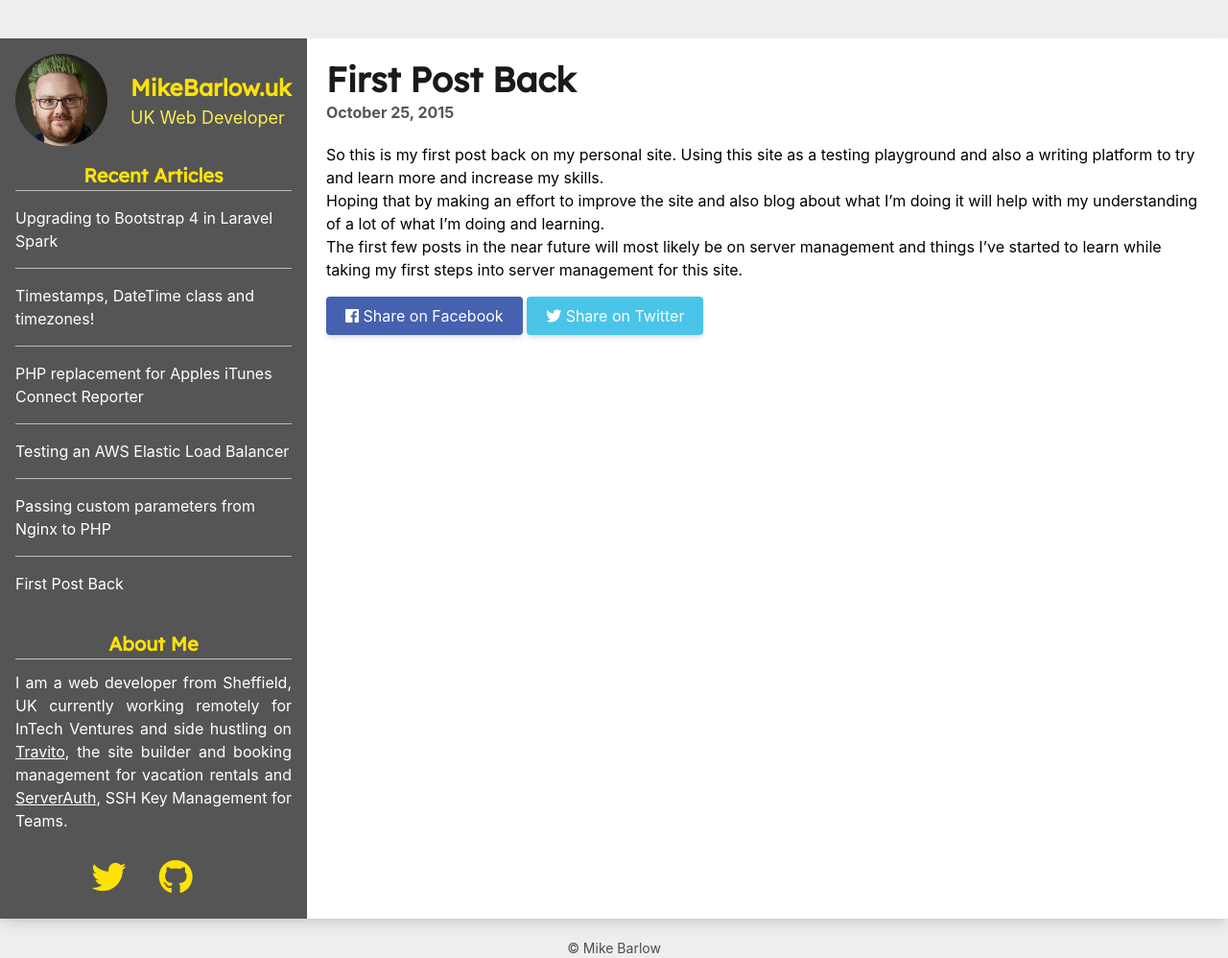
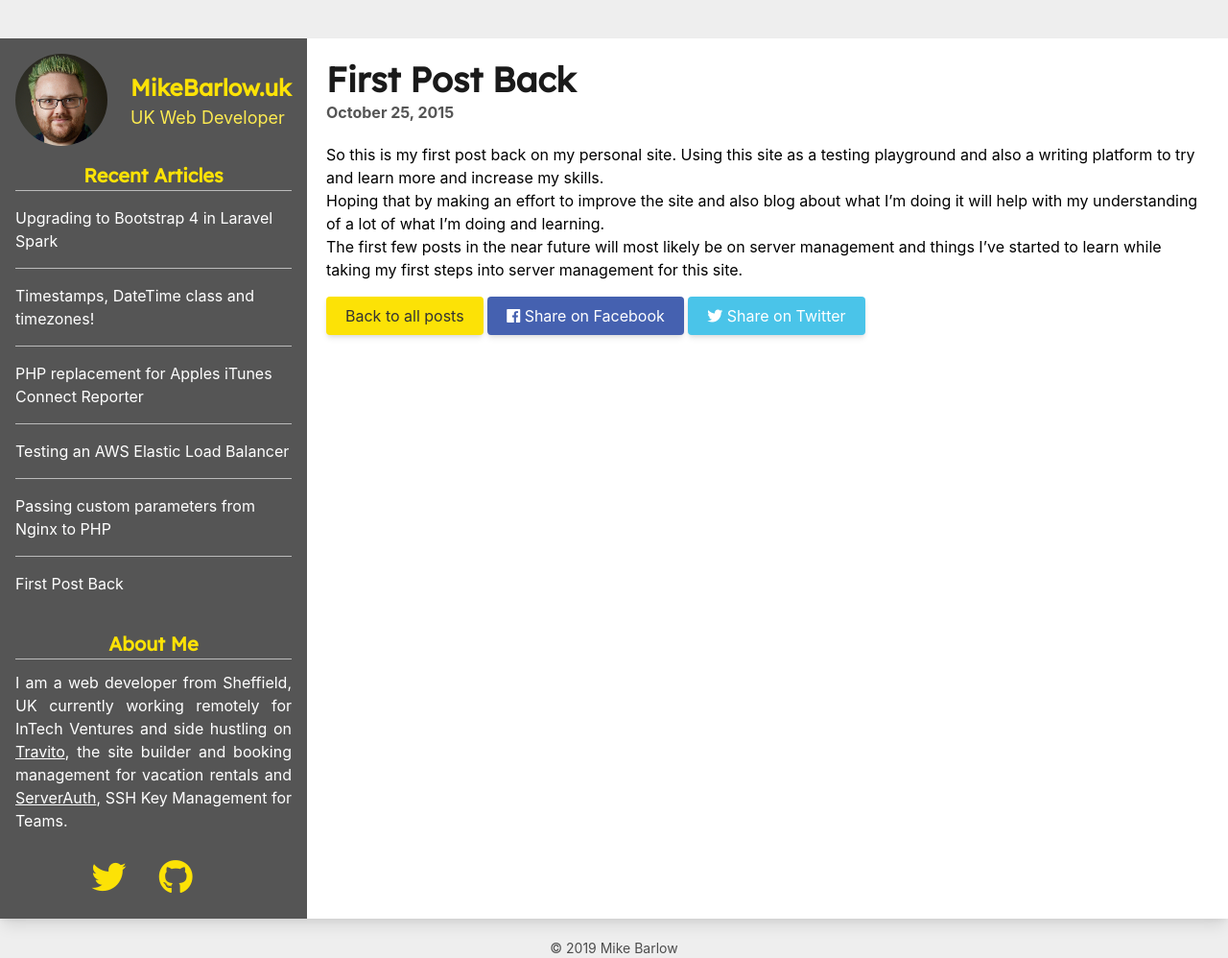
Before and after one commit to peakstoneuk/peakstoneuk.github.io, a Jekyll site: the page built from _posts/2015-10-25-first-post-back.markdown, in a window 1280 px wide. Shown: the whole page at 96% size. Built offline with Jekyll 4.4.1, drawn with Linux system fonts in a browser that asks for light colours.

Commit message:
Fixed copyright date. Added back to all posts button

```diff
--- a/_includes/footer.html
+++ b/_includes/footer.html
@@ -4,6 +4,6 @@
 
 <div class="w-full text-center">
     <p class="text-gray-600 text-sm mt-5">
-        &copy; <?=date('Y')?> Mike Barlow
+        &copy; 2019 Mike Barlow
     </p>
 </div>
--- a/_layouts/post.html
+++ b/_layouts/post.html
@@ -13,6 +13,10 @@ layout: default
             {{ content }}
         </div>
 
+        <a href="/" class="btn btn-primary">
+            Back to all posts
+        </a>
+
         <a href="https://www.facebook.com/sharer.php?t={{ page.title }}&amp;u={{ page.url | replace:'index.html','' | prepend: site.baseurl | prepend: site.url }}" class="btn btn-facebook" title="Share on Facebook">
             <i class="fab fa-facebook"></i> Share on Facebook
         </a>
```
